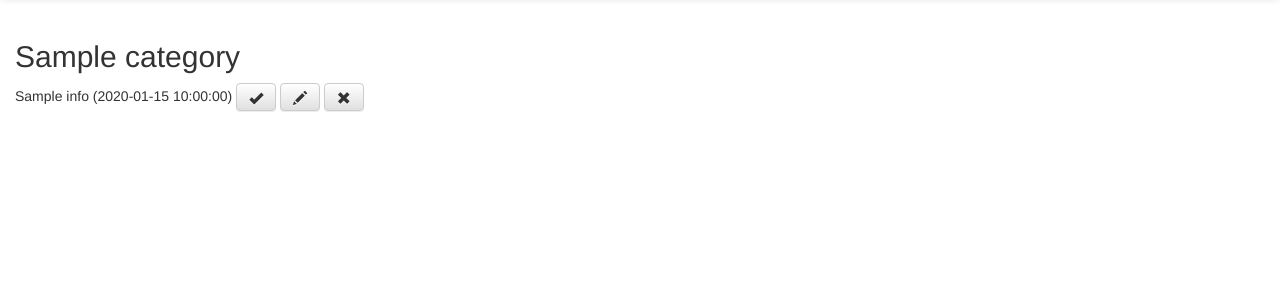
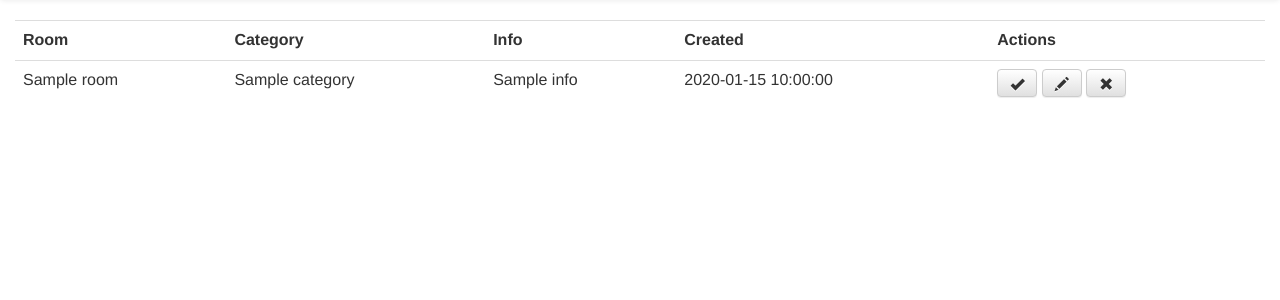
Before and after one commit to wilsonrocks/maintenance, a Python web app: template maintain/templates/grouped.html in a window 1280 px wide. Shown: the part 52-352 px from the top of the page. Run offline with Jinja, Linux system fonts and the light colour scheme; the template is opened without the code that fills it: most values are stand-ins (such as "Sample title", 1, 10 or a date in 2020); some libraries are stand-ins or nearby versions.

Commit message:
grouped template now uses a table and looks much cooler:)

```diff
--- a/maintain/templates/grouped.html
+++ b/maintain/templates/grouped.html
@@ -1,13 +1,28 @@
 {% extends "base.html"%}
 {% block content %}
 <div class="container-fluid">
-    {% for category in categories %}
-        <h2>
-            {{category.name}}
-        </h2>
+
+        <table class="table">
+            <tr>
+                <th>Room</th>
+                <th>Category</th>
+                <th>Info</th>
+                <th>Created</th>
+                <th>Actions</th>
+            </tr>
+
         {% for job in jobs %}
-            {% if job.category.name|string() == category.name|string()%}
-                {{job.info}} ({{job.created}})
+
+
+            <tr>
+                <td>{{job.room.name}}</td>
+                <td>{{job.category.name}}</td>
+                <td>{{job.info}}</td>
+                <td>{{job.created}}</td>
+
+                <td>
+
+
                     <a href="{{job.complete_url()}}">
                     <button type="button" class="btn btn-default">
                           <span class="glyphicon glyphicon-ok"></span>
@@ -28,10 +43,11 @@
 
                     </button>
                     </a>
-                <p>
-            {% endif %}
+                </td>
+            </tr>
+
         {% endfor %}
+        </table>
 
-    {% endfor %}
 </div>
 {% endblock %}
```
